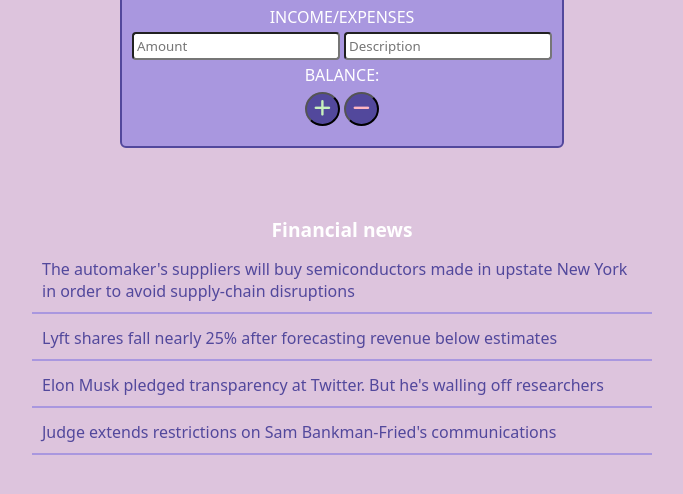
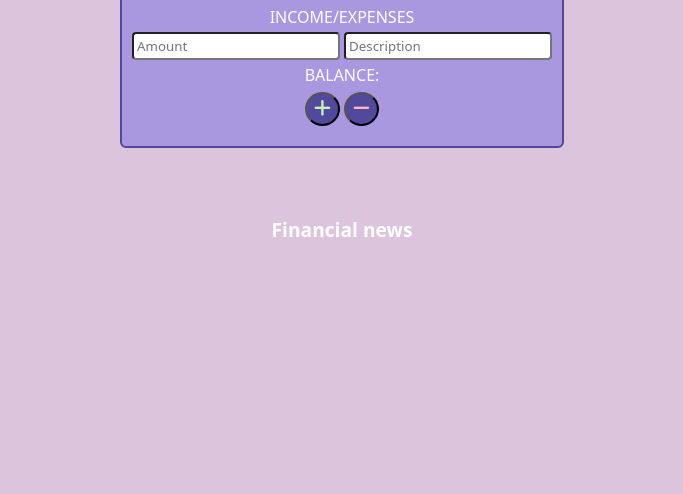
Before and after one commit to Amelara5/budget-tracker, a website: page client/index.html in a window 1280 px wide. Shown: the part 152-646 px from the top of the page, without its empty margins (298-981 px from the left). Drawn offline with Linux system fonts and the light colour scheme; no server answers.

Commit message:
Errase dummy text after seting up getNews

```diff
--- a/client/index.html
+++ b/client/index.html
@@ -72,29 +72,6 @@
       <header class="bottom-padding flex-column news-header">
         Financial news
       </header>
-      <article class="news-article">
-        <a href="" class="news-link">
-          The automaker's suppliers will buy semiconductors made in upstate New
-          York in order to avoid supply-chain disruptions</a
-        >
-      </article>
-      <article class="news-article">
-        <a href="" class="news-link">
-          Lyft shares fall nearly 25% after forecasting revenue below
-          estimates</a
-        >
-      </article>
-      <article class="news-article">
-        <a href="" class="news-link">
-          Elon Musk pledged transparency at Twitter. But he's walling off
-          researchers</a
-        >
-      </article>
-      <article class="news-article">
-        <a href="" class="news-link">
-          Judge extends restrictions on Sam Bankman-Fried's communications</a
-        >
-      </article>
     </footer>
   </body>
 </html>
```
